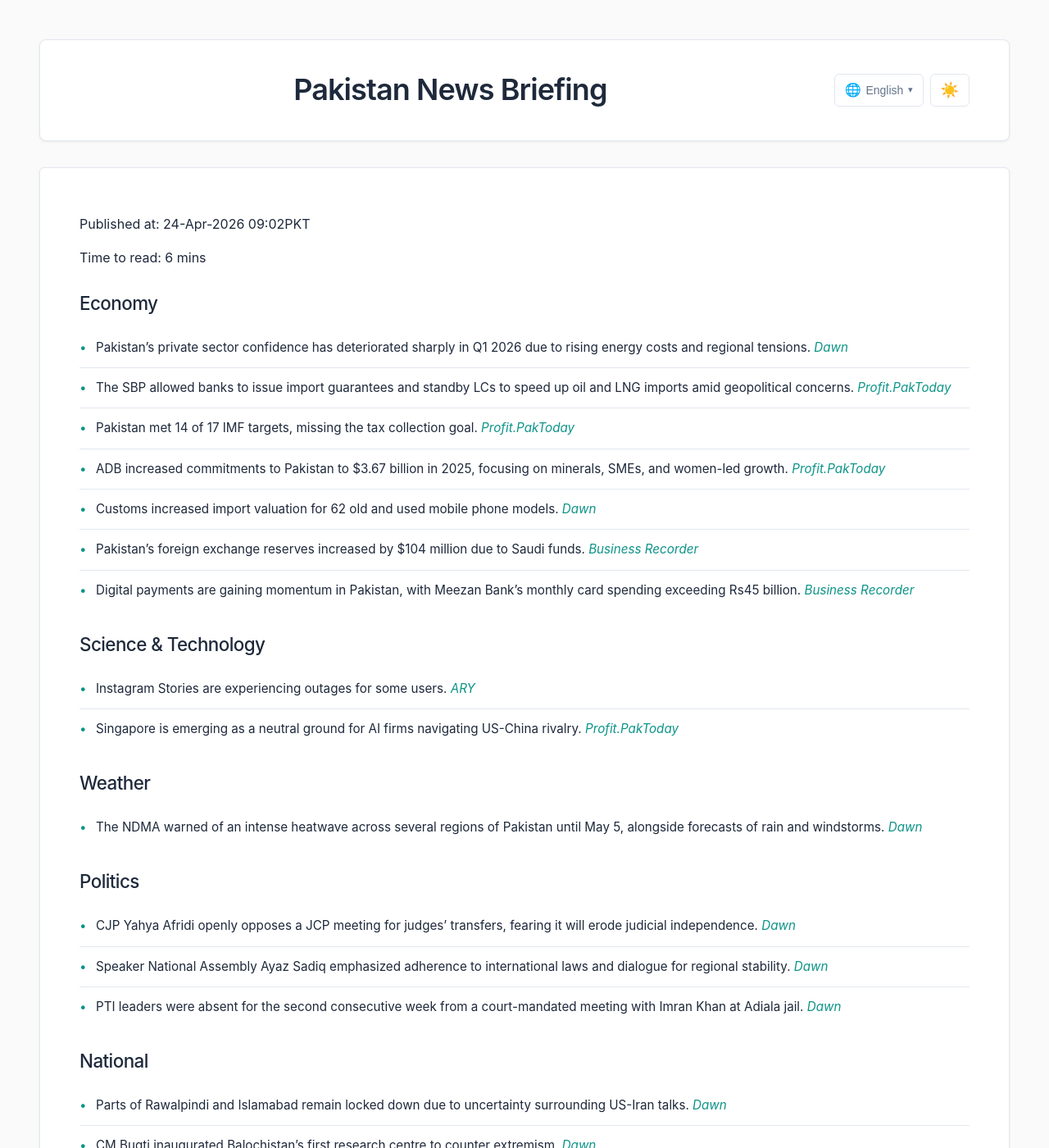
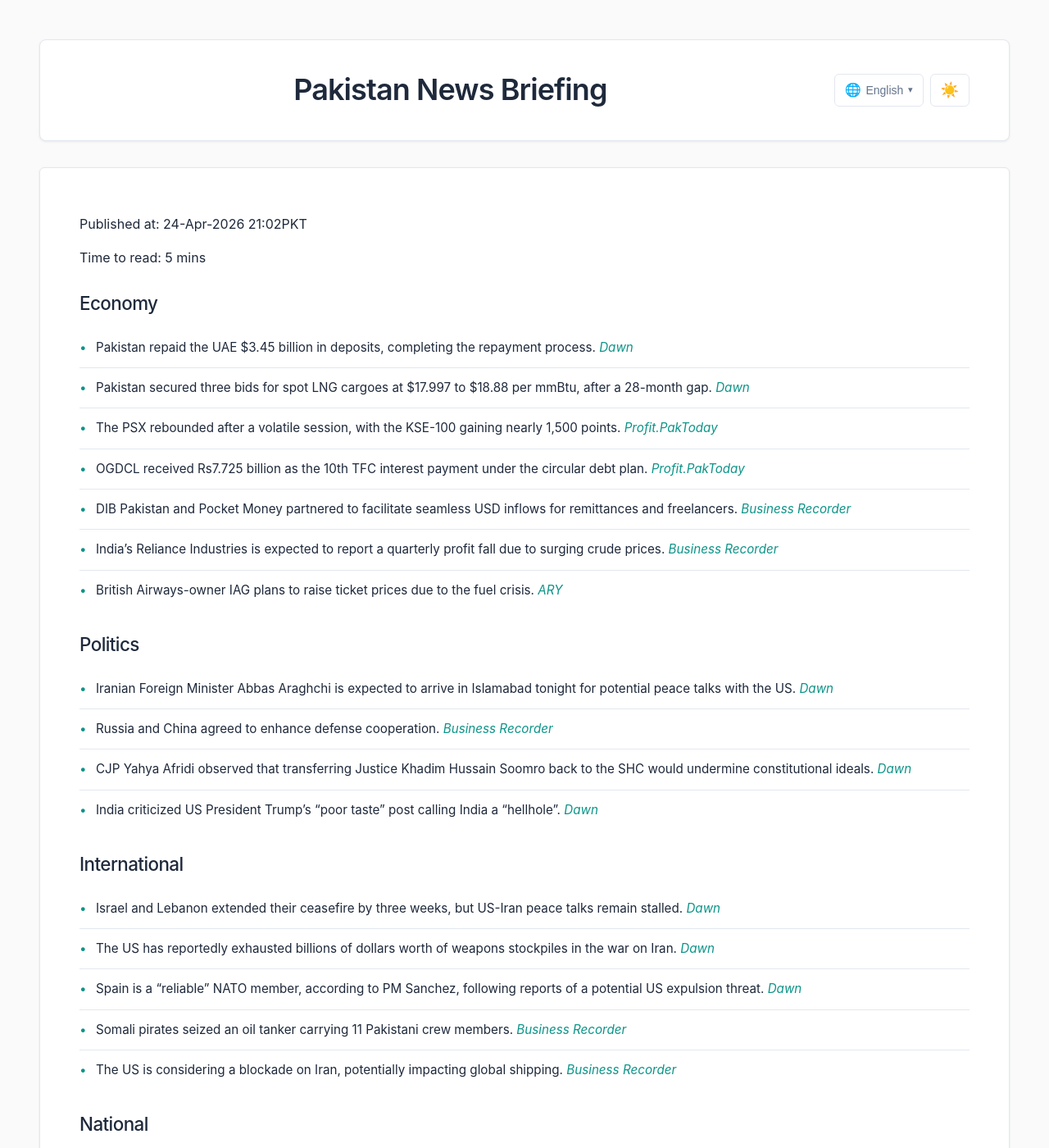
Before and after one commit to zsubzwary/news, a Jekyll site: the page built from en/index.md, in a window 1280 px wide and 1400 px high. Shown: the whole window at 82% size. Built offline with Jekyll 4.4.1, drawn with Linux system fonts in a browser that asks for light colours; some web fonts are replaced; some of the changed text lies outside the part shown.

Commit message:
DateTime; 2026-04-24T16:02:31.940Z

```diff
--- a/en/index.md
+++ b/en/index.md
@@ -4,81 +4,73 @@ title: Pakistan News Briefing
 lang: en
 ---
 
-Published at: 24-Apr-2026 09:02PKT
+Published at: 24-Apr-2026 21:02PKT
 
-Time to read: 6 mins
+Time to read: 5 mins
 
 ### Economy
-- Pakistan’s private sector confidence has deteriorated sharply in Q1 2026 due to rising energy costs and regional tensions. *[Dawn](https://www.dawn.com/news/1994502/gallup-survey-shows-dip-in-private-sector-confidence-in-2026)*
-- The SBP allowed banks to issue import guarantees and standby LCs to speed up oil and LNG imports amid geopolitical concerns. *[Profit.PakToday](https://profit.pakistantoday.com.pk/2026/04/24/sbp-allows-banks-to-issue-import-guarantees-standby-lcs-to-speed-up-oil-lng-imports/)*
-- Pakistan met 14 of 17 IMF targets, missing the tax collection goal. *[Profit.PakToday](https://profit.pakistantoday.com.pk/2026/04/24/pakistan-meets-14-of-17-imf-targets-ahead-of-next-tranche-misses-tax-goal/)*
-- ADB increased commitments to Pakistan to $3.67 billion in 2025, focusing on minerals, SMEs, and women-led growth. *[Profit.PakToday](https://profit.pakistantoday.com.pk/2026/04/23/adb-lifts-pakistan-commitments-to-3-67bn-in-2025-as-focus-shifts-to-minerals-smes-and-women-led-growth/)*
-- Customs increased import valuation for 62 old and used mobile phone models. *[Dawn](https://www.dawn.com/news/1994373/customs-increases-import-valuation-for-62-old-and-used-mobile-phone-models)*
-- Pakistan’s foreign exchange reserves increased by $104 million due to Saudi funds. *[Business Recorder](https://www.brecorder.com/news/40418033/forex-reserves-up-usd104m-on-saudi-funds)*
-- Digital payments are gaining momentum in Pakistan, with Meezan Bank’s monthly card spending exceeding Rs45 billion. *[Business Recorder](https://www.brecorder.com/news/40417999/digital-payments-gaining-momentum)*
+- Pakistan repaid the UAE $3.45 billion in deposits, completing the repayment process. *[Dawn](https://www.dawn.com/news/1994616/pakistan-repays-345bn-to-uae-confirms-central-bank)*
+- Pakistan secured three bids for spot LNG cargoes at $17.997 to $18.88 per mmBtu, after a 28-month gap. *[Dawn](https://www.dawn.com/news/1994734/pakistan-secures-3-bids-for-spot-lng-cargoes)*
+- The PSX rebounded after a volatile session, with the KSE-100 gaining nearly 1,500 points. *[Profit.PakToday](https://profit.pakistantoday.com.pk/2026/04/24/psx-rebounds-after-volatile-session-kse-100-gains-nearly-1500-points)*
+- OGDCL received Rs7.725 billion as the 10th TFC interest payment under the circular debt plan. *[Profit.PakToday](https://profit.pakistantoday.com.pk/2026/04/24/ogdcl-receives-rs7-725-billion-as-10th-tfc-interest-payment-under-circular-debt-plan)*
+- DIB Pakistan and Pocket Money partnered to facilitate seamless USD inflows for remittances and freelancers. *[Business Recorder](https://www.brecorder.com/news/40418113/dib-pakistan-pocket-money-unlock-seamless-usd-inflows-for-home-remittances-freelancers)*
+- India's Reliance Industries is expected to report a quarterly profit fall due to surging crude prices. *[Business Recorder](https://www.brecorder.com/news/40418115/indias-reliance-seen-posting-quarterly-profit-fall-on-crude-price-surge)*
+- British Airways-owner IAG plans to raise ticket prices due to the fuel crisis. *[ARY](https://arynews.tv/fuel-price-increases-impacting-airline-tickets)*
+
+### Politics
+- Iranian Foreign Minister Abbas Araghchi is expected to arrive in Islamabad tonight for potential peace talks with the US. *[Dawn](https://www.dawn.com/news/1994680/iranian-fm-araghchi-expected-to-arrive-in-islamabad-tonight-pakistani-sources-say)*
+- Russia and China agreed to enhance defense cooperation. *[Business Recorder](https://www.brecorder.com/news/40418103/chinese-and-russian-defence-ministers-agree-to-enhance-cooperation-beijing-says)*
+- CJP Yahya Afridi observed that transferring Justice Khadim Hussain Soomro back to the SHC would undermine constitutional ideals. *[Dawn](https://www.dawn.com/news/1994708/cjp-says-transferring-judge-back-to-shc-would-render-key-constitutional-ideals-redundant)*
+- India criticized US President Trump’s “poor taste” post calling India a “hellhole”. *[Dawn](https://www.dawn.com/news/1994657/new-delhi-criticises-poor-taste-trump-post-calling-india-a-hellhole)*
+
+### International
+- Israel and Lebanon extended their ceasefire by three weeks, but US-Iran peace talks remain stalled. *[Dawn](https://www.dawn.com/news/1994581/israel-lebanon-extend-ceasefire-as-iran-peace-talks-stall)*
+- The US has reportedly exhausted billions of dollars worth of weapons stockpiles in the war on Iran. *[Dawn](https://www.dawn.com/news/1994691/us-has-exhausted-billions-of-dollars-worth-of-weapons-stockpile-in-war-on-iran-nyt-report)*
+- Spain is a “reliable” NATO member, according to PM Sanchez, following reports of a potential US expulsion threat. *[Dawn](https://www.dawn.com/news/1994692/spain-is-reliable-nato-member-pm-sanchez-says-after-reported-us-ouster-threat)*
+- Somali pirates seized an oil tanker carrying 11 Pakistani crew members. *[Business Recorder](https://www.brecorder.com/news/40418116/somali-pirates-seize-oil-tanker-near-somalia-carrying-11-pakistani-crew-members)*
+- The US is considering a blockade on Iran, potentially impacting global shipping. *[Business Recorder](https://www.brecorder.com/news/40418101/only-five-ships-pass-through-strait-of-hormuz-in-24-hours)*
+
+### National
+- A citizen was arrested for likening a railway crossing to the Strait of Hormuz. *[Dawn](https://www.dawn.com/news/1994695/citizen-taken-into-custody-for-likening-tarnol-railway-crossing-to-strait-of-hormuz-fir)*
+- An 11-year-old boy is feared drowned after being swept away in Karachi. *[Dawn](https://www.dawn.com/news/1994737/11-year-old-boy-feared-drowned-after-being-swept-away-while-swimming-in-open-water-line-in-karachi)*
+- 22 terrorists were killed in a joint IBO in Khyber. *[Dawn](https://www.dawn.com/news/1994639/22-terrorists-killed-in-joint-ibo-in-kps-khyber-says-militarys-media-wing)*
+- Nadra revamped its website, enabling access to district-level records. *[Dawn](https://www.dawn.com/news/1994726/citizens-now-able-to-access-district-level-records-as-nadra-revamps-its-website)*
+- A Lahore mother accused of killing her three children was sent on a 5-day physical remand. *[Dawn](https://www.dawn.com/news/1994678/lahore-mother-accused-of-killing-her-3-children-sent-on-5-day-physical-remand)*
+- Sindh government will rebuild Gul Plaza, promising compensation to victims. *[Dawn](https://www.dawn.com/news/1994706/sindh-govt-will-fulfill-its-promise-to-rebuild-gul-plaza-cm-murad-says)* & *[ARY](https://arynews.tv/gul-plaza-victims-receive-government-compensation)*
 
 ### Science & Technology
-- Instagram Stories are experiencing outages for some users. *[ARY](https://arynews.tv/instagram-stories-not-working-why)*
-- Singapore is emerging as a neutral ground for AI firms navigating US-China rivalry. *[Profit.PakToday](https://profit.pakistantoday.com.pk/2026/04/24/singapore-emerging-as-neutral-ground-as-ai-firms-navigate-sino-us-rivalry/)*
+- China’s DeepSeek released a new AI model with reduced costs. *[Dawn](https://www.dawn.com/news/1994658/chinas-deepseek-releases-long-awaited-new-ai-model)*
+- Godzilla Minus Zero will feature unprecedented close-up shots of the monster. *[Business Recorder](https://www.brecorder.com/news/40418119/godzilla-minus-zero-will-show-monster-up-close-director-says)*
 
 ### Weather
-- The NDMA warned of an intense heatwave across several regions of Pakistan until May 5, alongside forecasts of rain and windstorms. *[Dawn](https://www.dawn.com/news/1994383/ndma-warns-of-intense-heatwave-in-several-regions-across-country-till-may-5)*
+- A warming El Nino weather phenomenon is expected to return in mid-2026. *[Dawn](https://www.dawn.com/news/1994675/warming-el-nino-set-to-return-in-mid-2026-un)*
 
-### Politics
-- CJP Yahya Afridi openly opposes a JCP meeting for judges’ transfers, fearing it will erode judicial independence. *[Dawn](https://www.dawn.com/news/1994558/cjp-afridi-openly-opposes-judicial-commission-of-pakistan-meeting-for-judges-transfer)*
-- Speaker National Assembly Ayaz Sadiq emphasized adherence to international laws and dialogue for regional stability. *[Dawn](https://www.dawn.com/news/1994475/adherence-to-international-laws-dialogue-only-options-for-regional-stability-na-speaker-ayaz-sadiq)*
-- PTI leaders were absent for the second consecutive week from a court-mandated meeting with Imran Khan at Adiala jail. *[Dawn](https://www.dawn.com/news/1994414/for-2nd-consecutive-week-pti-leaders-no-show-at-adiala-jail-on-court-mandated-day-for-meeting-with-imran)*
-
-### National
-- Parts of Rawalpindi and Islamabad remain locked down due to uncertainty surrounding US-Iran talks. *[Dawn](https://www.dawn.com/news/1994483/parts-of-twin-cities-remain-locked-down-despite-uncertainty-over-us-iran-talks)*
-- CM Bugti inaugurated Balochistan’s first research centre to counter extremism. *[Dawn](https://www.dawn.com/news/1994549/cm-bugti-opens-research-centre-in-balochistan-to-curb-extremism)*
-- Nine people were killed in an armed attack at a mining site in Balochistan’s Chagai district. *[Dawn](https://www.dawn.com/news/1994343/9-killed-in-armed-attack-at-mining-site-in-balochistans-chagai)*
-- Lahore High Court ruled that a father must pay child maintenance during a trial. *[Dawn](https://www.dawn.com/news/1994551/father-must-pay-child-maintenance-during-trial-rules-lahore-high-court)*
-- 11 suspects were granted bail in a protest case, while the remand of five others in a murder case was extended. *[Dawn](https://www.dawn.com/news/1994481/11-granted-bail-in-protest-case)*
-- FIA is set to fast-track money laundering probes under new SOPs. *[Dawn](https://www.dawn.com/news/1994423/fia-set-to-fast-track-money-laundering-probes)*
-- Pakistan rejected Indian propaganda linking it to the Pahalgam attack. *[Dawn](https://www.dawn.com/news/1994381/pakistan-rejects-indian-propaganda-on-pahalgam-attack-deplores-weaponisation-of-false-narrative)*
-- Pakistan and seven other Muslim nations rejected attempts to alter the status quo in Jerusalem. *[Dawn](https://www.dawn.com/news/1994444/pakistan-7-other-muslim-nations-reject-attempts-to-alter-historic-legal-status-quo-in-jerusalem-at-its-holy-sites)*
-- PM Shehbaz announced easy-installment e-bikes for government employees. *[ARY](https://arynews.tv/electric-motorcycles-for-government-employees-in-pakistan)*
-- Power shortfall exceeds 11,000MW due to RLNG supply halts and plant underperformance. *[Profit.PakToday](https://profit.pakistantoday.com.pk/2026/04/24/power-shortfall-exceeds-11000mw-as-rlng-supply-halts-key-plants-underperform/)*
-- Gwadar to get 40MW local power plant due to outages from Iran imports. *[Profit.PakToday](https://profit.pakistantoday.com.pk/2026/04/24/gwadar-to-get-40mw-local-power-plant-as-outages-from-iran-imports-raise-risks/)*
-
-### International
-- Trump ruled out a nuclear option amid the Hormuz struggle, ordering the Navy to destroy mine-laying vessels. *[Dawn](https://www.dawn.com/news/1994561/trump-rules-out-n-option-amid-hormuz-struggle)*
-- Israel and Lebanon extended their ceasefire by three weeks, as US-Iran peace talks stalled. *[Dawn](https://www.dawn.com/news/1994581/israel-lebanon-extend-ceasefire-as-iran-peace-talks-stall)*
-- A US soldier faces charges for allegedly betting on the Maduro operation using classified information. *[Dawn](https://www.dawn.com/news/1994582/us-soldier-allegedly-bet-on-maduro-operation-using-intel)*
-- Israel killed a Lebanese journalist, sparking outrage amid peace talks. *[Dawn](https://www.dawn.com/news/1994535/uproar-as-israel-kills-lebanese-journalist-amid-peace-talks)*
-- The UK and France signed a three-year deal to stop migrant crossings. *[Business Recorder](https://www.brecorder.com/news/40418008/uk-france-sign-three-year-deal-to-stop-migrant-crossings)*
-- US aircraft carrier USS George H.W. Bush is in the Mideast region. *[ARY](https://arynews.tv/uss-george-h-w-bush-aircraft-carrier-in-mideast-us-military)*
-- Iran released footage of its commandos boarding a cargo ship in the Strait of Hormuz. *[ARY](https://arynews.tv/israel-launches-attack-on-iran)*
+### Health
+- Israeli Prime Minister Benjamin Netanyahu announced he was successfully treated for early-stage prostate cancer. *[Dawn](https://www.dawn.com/news/1994721/netanyahu-says-he-was-successfully-treated-for-prostate-cancer)* & *[Business Recorder](https://www.brecorder.com/news/40418117/netanyahu-says-he-was-successfully-treated-for-prostate-cancer)*
 
 ### Sports
-- Football fans are not enthusiastic about a potential Iran-Italy swap for the World Cup. *[Dawn](https://www.dawn.com/news/1994560/football-fans-not-enthused-by-suggestion-of-iran-italy-swap)*
-
-### Health
-- No relevant articles.
+- UEFA banned Benfica's Prestianni for six games for discriminatory conduct. *[Business Recorder](https://www.brecorder.com/news/40418111/uefa-ban-benficas-prestianni-for-six-games-for-discriminatory-conduct)*
 
 ### Other
-- A biopic about chef Bernard Loiseau, linked to the film *Ratatouille*, is in development. *[ARY](https://arynews.tv/ratatouille-linked-chef-bernard-loiseau-getting-biopic)*
-- A list of US states where marijuana is legal was published. *[ARY](https://arynews.tv/marijuana-policy-changes-in-the-united-states)*
-- The CAD to USD exchange rate was reported. *[ARY](https://arynews.tv/cad-to-usd-canadian-dollar-rate-today-april-23-2026)*
-- A review of the Season 2 finale of Netflix’s “Running Point” was published. *[ARY](https://arynews.tv/the-season-2-finale-of-netflixs-running-point-sets-up-a-juicy-new-story)*
-- UK consumer morale has hit its lowest point since October 2023 amid concerns about the Iran war. *[ARY](https://arynews.tv/uk-consumer-morale-hits-lowest-since-october-2023)*
-- Oil prices rose due to escalating military tensions in the Middle East. *[Business Recorder](https://www.brecorder.com/news/40418047/oil-rises-on-concerns-over-escalating-military-tensions-in-the-middle-east)*
-- Gold is set for a weekly drop as higher oil prices stoke inflation fears. *[Business Recorder](https://www.brecorder.com/news/40418053/gold-set-for-weekly-drop-as-higher-oil-prices-stoke-inflation-fears)*
-- Asian shares are mixed as oil prices advance on the US-Iran deadlock. *[Business Recorder](https://www.brecorder.com/news/40418050/asia-shares-mixed-oil-advances-on-us-iran-deadlock)*
-- Trump is seeking a way out of war, but Iran may not oblige. *[Business Recorder](https://www.brecorder.com/news/40418013/trump-looks-for-way-out-on-war-but-iran-may-not-oblige)*
-- Indian shares are expected to open muted due to higher oil prices and a weak Infosys forecast. *[Business Recorder](https://www.brecorder.com/news/40418049/indian-shares-seen-muted-on-higher-oil-prices-weak-infosys-forecast)*
-- The dollar is set for a weekly gain due to stalled US-Iran talks and Middle East uncertainty. *[Business Recorder](https://www.brecorder.com/news/40418048/dollar-set-for-weekly-gain-on-stalled-us-iran-talks-and-middle-east-uncertainty)*
-- Ports handled 179,335 MT of cargoes despite Middle East tensions. *[Business Recorder](https://www.brecorder.com/news/40418032/ports-handle-179335-mt-of-cargoes-in-busy-thursday-operations)*
-- PSMC begins exporting Suzuki Cultus parts to Thailand. *[Business Recorder](https://www.brecorder.com/news/40418031/psmc-begins-exporting-suzuki-cultus-parts-to-thailand)*
-- Syed Hasan Habib’s book “North Korea: Never Ending Tragedy” was launched. *[Business Recorder](https://www.brecorder.com/news/40417996/syed-hasan-habibs-book-titled-north-korea-never-ending-tragedy-launched)*
-- NTU Faisalabad organized an exhibition to promote women’s self-sufficiency. *[Business Recorder](https://www.brecorder.com/news/40417997/womens-self-sufficiency-ntu-faisalabad-organises-special-exhibition)*
-- Dewan Farooque Spinning Mills Limited financial overview. *[Business Recorder](https://www.brecorder.com/news/40418018/dewan-farooque-spinning-mills-limited)*
-- Sida contributed $4.17 million to UNICEF for Pakistan. *[Business Recorder](https://www.brecorder.com/news/40418016/sida-contributes-usd417m-to-unicef-for-pakistan)*
-- Cash management framework under strain. *[Business Recorder](https://www.brecorder.com/news/40418009/cash-management-framework-under-strain)*
-- Digital payments gaining momentum. *[Business Recorder](https://www.brecorder.com/news/40417999/digital-payments-gaining-momentum)*
-- PM’s Youth Programme: Governor distributes laptops among students. *[Business Recorder](https://www.brecorder.com/news/40418000/pms-youth-programme-governor-distributes-laptops-among-students)*
-- Indian rupee faces more pressure on rising Mideast tensions. *[Business Recorder](https://www.brecorder.com/news/40418052/indian-rupee-faces-more-pressure-on-rising-mideast-tensions-oil-at-2-week-high)*
-- Lebanon-Israel ceasefire extended by three weeks. *[Business Recorder](https://www.brecorder.com/news/40418051/lebanon-israel-ceasefire-extended-by-three-weeks-after-oval-office-meeting)*
-- SBP set for April 27 policy meeting as markets tilt toward rate hike. *[Profit.PakToday](https://profit.pakistantoday.com.pk/2026/04/24/sbp-set-for-april-27-policy-meeting-as-markets-tilt-toward-rate-hike/)*
-- State Bank buys back Rs309.5 billion PIBs to inject liquidity. *[Profit.PakToday](https://profit.pakistantoday.com.pk/2026/04/24/state-bank-buys-back-rs309-5-billion-pibs-in-second-auction-to-inject-liquidity/)*
+- WWF-Pakistan highlighted risks from development work at the Margalla Hills foothills. *[Dawn](https://www.dawn.com/news/1994732/wwf-pakistan-highlights-potentially-irreversible-risks-of-development-work-at-margalla-foothills)*
+- A report details the story of the Mohana boatpeople and their settlement near Taunsa Barrage. *[Dawn](https://www.dawn.com/news/1994681/the-boatpeople-basti-who-bothered-a-barrage)*
+- Jada Pinkett Smith won a legal case against Will Smith’s former friend. *[ARY](https://arynews.tv/jada-pinkett-smith-legal-case-update-april-24-2026)*
+- May 2026 is expected to offer long holiday breaks. *[ARY](https://arynews.tv/may-2026-to-offer-long-holiday-breaks)*
+- The Iran war could push over 30 million people into poverty. *[Profit.PakToday](https://profit.pakistantoday.com.pk/2026/04/24/iran-war-could-push-over-30-million-into-poverty-undp-warns)*
+- Pakistan received its first shipment from Kyrgyzstan via the China corridor. *[Profit.PakToday](https://profit.pakistantoday.com.pk/2026/04/24/pakistan-receives-first-kyrgyz-shipment-via-china-corridor-reducing-reliance-on-afghanistan)*
+- Retail bodies urge the government to review early market closures. *[Profit.PakToday](https://profit.pakistantoday.com.pk/2026/04/24/retail-bodies-urge-govt-to-review-early-market-closures-amid-revenue-losses)*
+- Customs revised import values for PVC and PU coated fabric. *[Profit.PakToday](https://profit.pakistantoday.com.pk/2026/04/24/customs-revises-import-values-for-pvc-pu-coated-fabric-after-global-price-review)*
+- Are Harry Styles and Zoe Kravitz engaged? *[ARY](https://arynews.tv/are-harry-styles-and-zoe-kravitz-engaged)*
+- Friday holiday ended in offices. *[ARY](https://arynews.tv/friday-holiday-ended-in-offices)*
+- Silver rate in Pakistan today. *[ARY](https://arynews.tv/silver-rate-in-pakistan-today-april-24-2026)*
+- Iran war hits Asia’s polyester suppliers. *[ARY](https://arynews.tv/iran-war-hits-asias-polyester-suppliers-to-global-fast-fashion)*
+- India's markets regulator proposes tightening norms for brokers. *[Business Recorder](https://www.brecorder.com/news/40418108/indias-markets-regulator-proposes-to-tighten-variable-net-worth-norms-for-brokers)*
+- Sri Lanka shares end flat, log weekly loss. *[Business Recorder](https://www.brecorder.com/news/40418110/sri-lanka-shares-end-flat-log-weekly-loss)*
+- Copper prices drift lower amid Iran-US standoff. *[Business Recorder](https://www.brecorder.com/news/40418109/copper-drifts-lower-as-iran-us-standoff-continues)*
+- UAE stocks rise on robust corporate earnings. *[Business Recorder](https://www.brecorder.com/news/40418107/uae-stocks-rise-on-robust-corporate-earnings)*
+- World Bank's IFC targets $10bn in annual investments in India by 2030. *[Business Recorder](https://www.brecorder.com/news/40418106/world-banks-ifc-targets-10bn-in-annual-investments-in-india-by-2030)*
+- India's Shriram Finance beats profit forecasts. *[Business Recorder](https://www.brecorder.com/news/40418102/indias-shriram-finance-beats-profit-forecasts-crosses-3-trillion-indian-rupees-in-aum)*
+- Indian court extends detention of aviation official and Reliance exec. *[Business Recorder](https://www.brecorder.com/news/40418105/indian-court-extends-detention-of-aviation-official-reliance-exec-in-bribery-case)*
+- High oil prices and weak IT forecasts drag Indian shares to weekly losses. *[Business Recorder](https://www.brecorder.com/news/40418104/high-oil-prices-and-weak-it-forecasts-drag-indian-shares-to-weekly-losses)*
+- Pakistan stock market holds ground despite global turmoil. *[Profit.PakToday](https://profit.pakistantoday.com.pk/2026/04/24/pakistan-stock-market-holds-ground-despite-global-turmoil-secp)*
+- Government appoints 10-member SEPCO board. *[Profit.PakToday](https://profit.pakistantoday.com.pk/2026/04/24/government-appoints-10-member-sepco-board-under-soes-law)*
```
